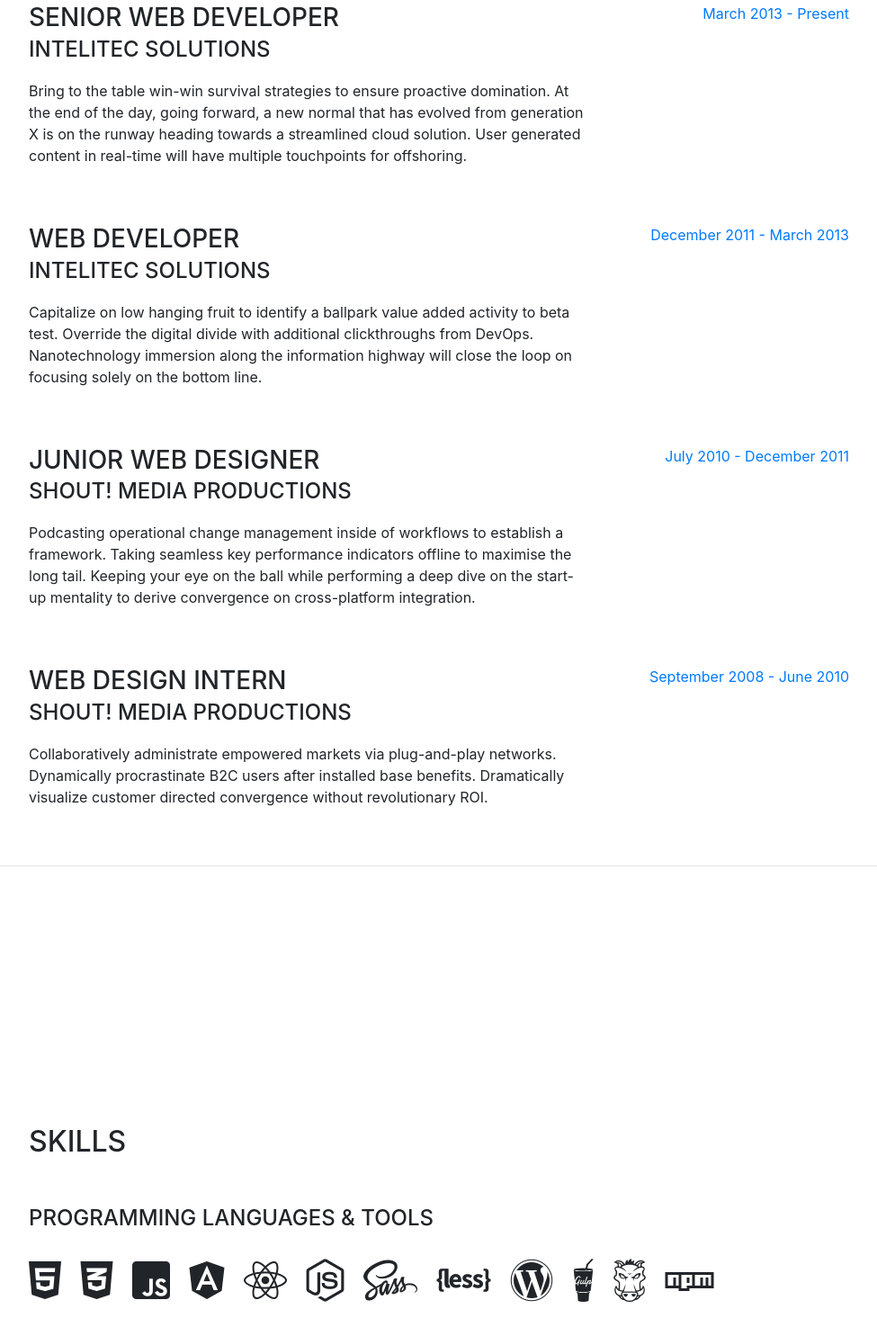
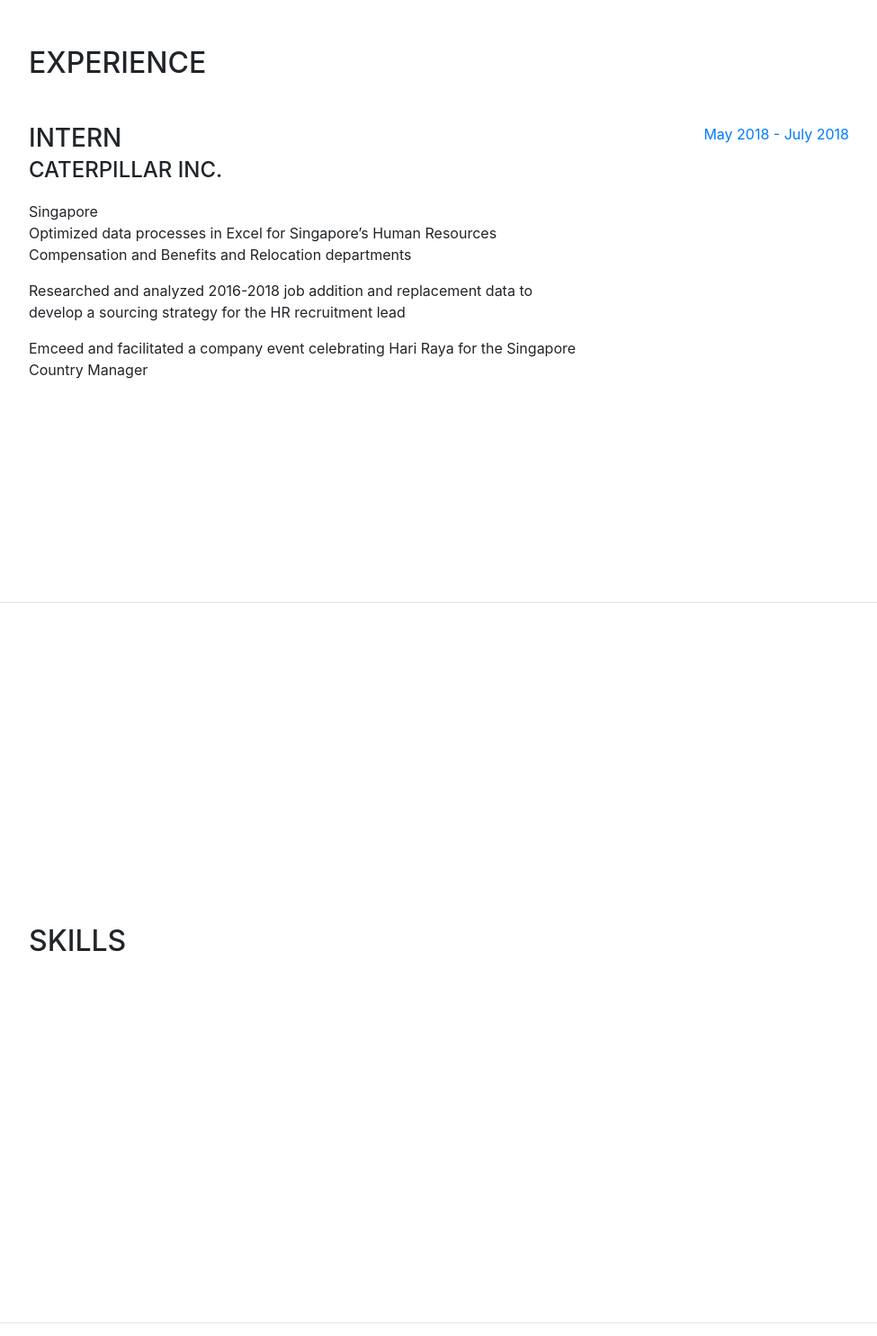
Before and after one commit to carolgil/carolgil.github.io, a website with bundled scripts: page index.html in a window 1280 px wide. Shown: the part 1733-3218 px from the top of the page at 90% size, without its empty margins (288-1263 px from the left). Built offline with nearby package versions, Linux system fonts and the light colour scheme; a web font is replaced by a local one.

Commit message:
Caterpillar

```diff
--- a/index.html
+++ b/index.html
@@ -107,50 +107,20 @@
 
           <div class="resume-item d-flex flex-column flex-md-row mb-5">
             <div class="resume-content mr-auto">
-              <h3 class="mb-0">Senior Web Developer</h3>
-              <div class="subheading mb-3">Intelitec Solutions</div>
-              <p>Bring to the table win-win survival strategies to ensure proactive domination. At the end of the day, going forward, a new normal that has evolved from generation X is on the runway heading towards a streamlined cloud solution. User generated content in real-time will have multiple touchpoints for offshoring.</p>
+              <h3 class="mb-0">Intern</h3>
+              <div class="subheading mb-3">Caterpillar Inc.</div>
+              <div>Singapore</div>
+              <p> Optimized data processes in Excel for Singapore’s Human Resources Compensation and Benefits and Relocation departments</p>
+              <p> Researched and analyzed 2016-2018 job addition and replacement data to develop a sourcing strategy for the HR recruitment lead </p>
+              <p> Emceed and facilitated a company event celebrating Hari Raya for the Singapore Country Manager </p>
             </div>
             <div class="resume-date text-md-right">
-              <span class="text-primary">March 2013 - Present</span>
+              <span class="text-primary">May 2018 - July 2018</span>
             </div>
           </div>
 
-          <div class="resume-item d-flex flex-column flex-md-row mb-5">
-            <div class="resume-content mr-auto">
-              <h3 class="mb-0">Web Developer</h3>
-              <div class="subheading mb-3">Intelitec Solutions</div>
-              <p>Capitalize on low hanging fruit to identify a ballpark value added activity to beta test. Override the digital divide with additional clickthroughs from DevOps. Nanotechnology immersion along the information highway will close the loop on focusing solely on the bottom line.</p>
-            </div>
-            <div class="resume-date text-md-right">
-              <span class="text-primary">December 2011 - March 2013</span>
-            </div>
-          </div>
-
-          <div class="resume-item d-flex flex-column flex-md-row mb-5">
-            <div class="resume-content mr-auto">
-              <h3 class="mb-0">Junior Web Designer</h3>
-              <div class="subheading mb-3">Shout! Media Productions</div>
-              <p>Podcasting operational change management inside of workflows to establish a framework. Taking seamless key performance indicators offline to maximise the long tail. Keeping your eye on the ball while performing a deep dive on the start-up mentality to derive convergence on cross-platform integration.</p>
-            </div>
-            <div class="resume-date text-md-right">
-              <span class="text-primary">July 2010 - December 2011</span>
-            </div>
-          </div>
-
-          <div class="resume-item d-flex flex-column flex-md-row">
-            <div class="resume-content mr-auto">
-              <h3 class="mb-0">Web Design Intern</h3>
-              <div class="subheading mb-3">Shout! Media Productions</div>
-              <p>Collaboratively administrate empowered markets via plug-and-play networks. Dynamically procrastinate B2C users after installed base benefits. Dramatically visualize customer directed convergence without revolutionary ROI.</p>
-            </div>
-            <div class="resume-date text-md-right">
-              <span class="text-primary">September 2008 - June 2010</span>
-            </div>
-          </div>
 
         </div>
-
       </section>
 
       <hr class="m-0">
@@ -159,45 +129,6 @@
         <div class="my-auto">
           <h2 class="mb-5">Skills</h2>
 
-          <div class="subheading mb-3">Programming Languages &amp; Tools</div>
-          <ul class="list-inline dev-icons">
-            <li class="list-inline-item">
-              <i class="fab fa-html5"></i>
-            </li>
-            <li class="list-inline-item">
-              <i class="fab fa-css3-alt"></i>
-            </li>
-            <li class="list-inline-item">
-              <i class="fab fa-js-square"></i>
-            </li>
-            <li class="list-inline-item">
-              <i class="fab fa-angular"></i>
-            </li>
-            <li class="list-inline-item">
-              <i class="fab fa-react"></i>
-            </li>
-            <li class="list-inline-item">
-              <i class="fab fa-node-js"></i>
-            </li>
-            <li class="list-inline-item">
-              <i class="fab fa-sass"></i>
-            </li>
-            <li class="list-inline-item">
-              <i class="fab fa-less"></i>
-            </li>
-            <li class="list-inline-item">
-              <i class="fab fa-wordpress"></i>
-            </li>
-            <li class="list-inline-item">
-              <i class="fab fa-gulp"></i>
-            </li>
-            <li class="list-inline-item">
-              <i class="fab fa-grunt"></i>
-            </li>
-            <li class="list-inline-item">
-              <i class="fab fa-npm"></i>
-            </li>
-          </ul>
         </div>
       </section>
 
```
